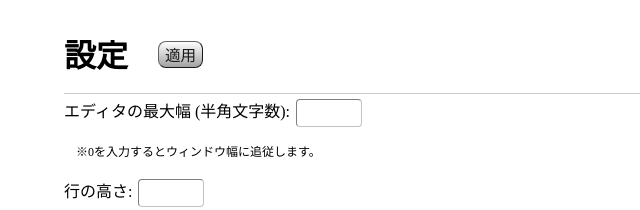
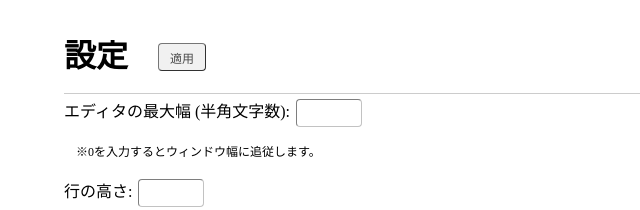
Before and after one commit to DroicheadNua/MirrorShard_2, a website built with Vite: page settings.html in a window 1280 px wide. Shown: the top 210 px of the page, 0-640 px from the left. Built offline with nearby package versions, Linux system fonts and the light colour scheme.

Commit message:
WIP: 20251201modify(1)

```diff
--- a/src/settings.css
+++ b/src/settings.css
@@ -50,19 +50,22 @@ body {
     padding: 0 0px;
     border-bottom: 1px solid #ccc;
     gap: 30px;
+    margin-top: 0;
 }
 
 .settings-header button {
     padding-bottom: 1px;
-    margin-bottom: 25px;
+    margin-bottom: 19px;
     border-color: #000000;
     border-width: 1px;
-    border-radius: 8px;
+    border-radius: 4px;
     cursor: pointer;
-    background: linear-gradient(to bottom, #ffffff, #999999);
-    opacity: 0.9;
-    font-family: monospace;
-    font-size: 1.2em;
+    opacity: 0.8;
+    font-size: 12px;
+    background-color: #eeeeee;
+    color: #1e1e1e;
+    width: 48px;
+    height: 28px;
 }
 
 /* スクロールエリアの設定 */
```
